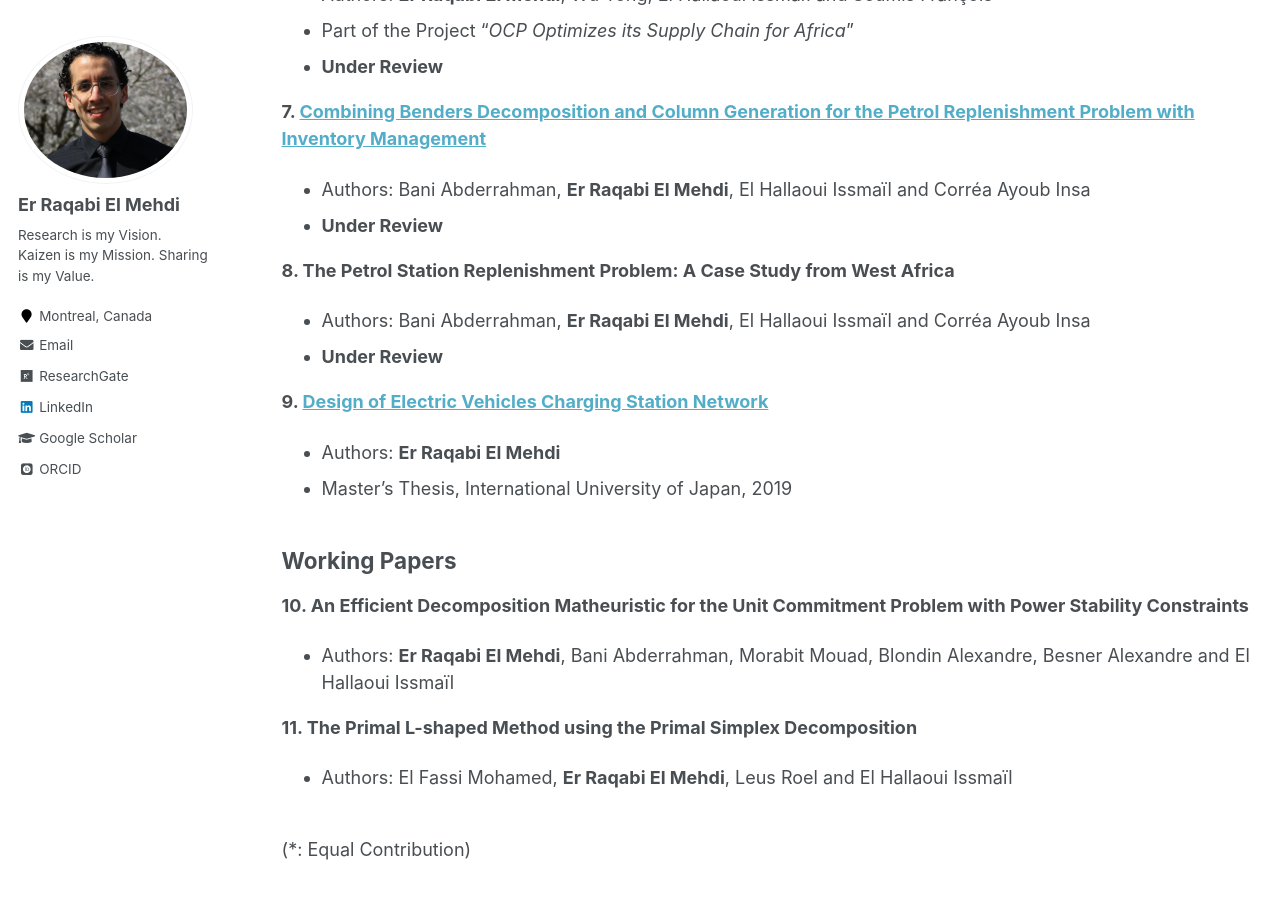
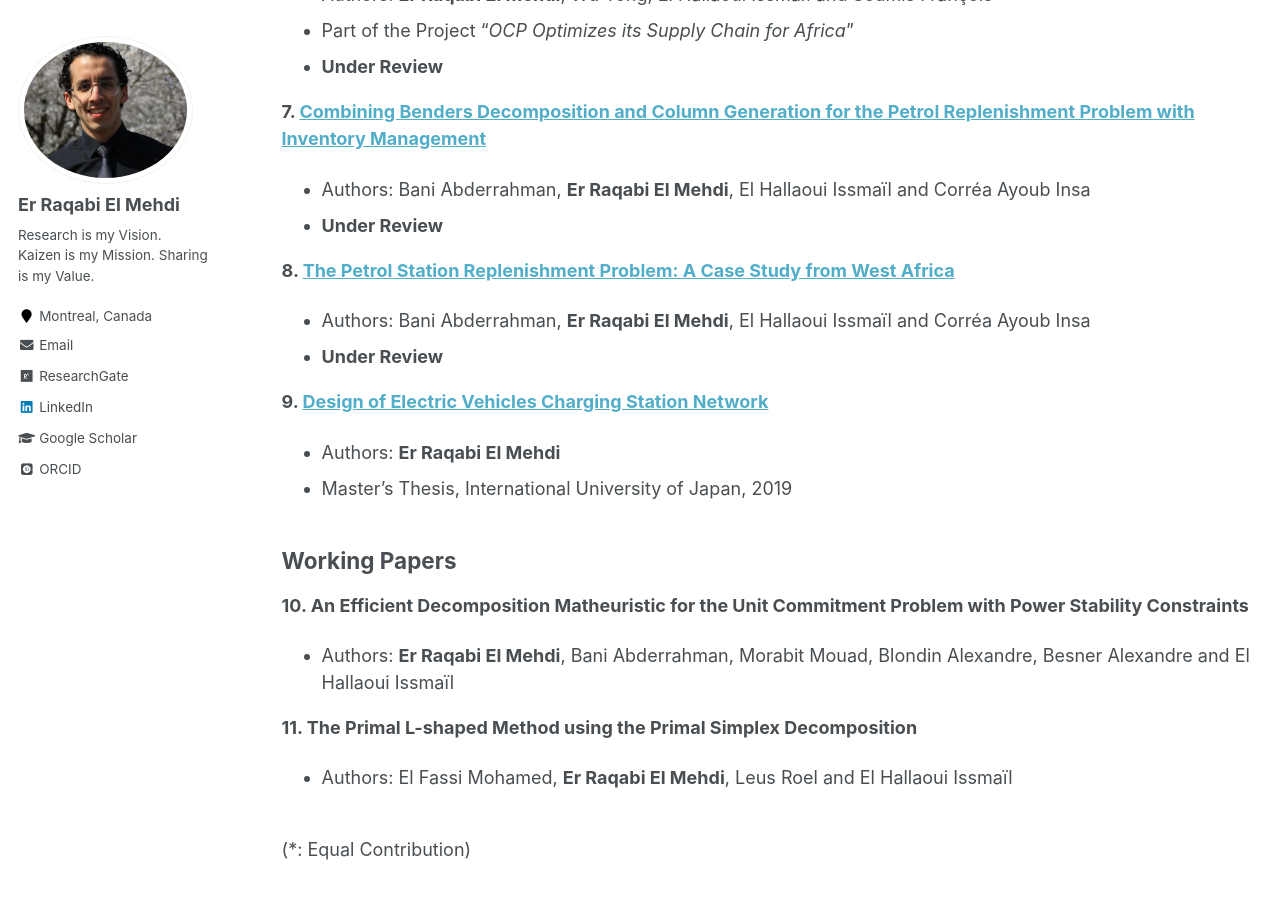
Before and after one commit to RqbMedi/rqbmedi.github.io, a Jekyll site: the page built from _pages/publications.md, in a window 1280 px wide and 900 px high, scrolled down 1438 px. Built offline with Jekyll 4.4.1, drawn with Linux system fonts in a browser that asks for light colours; some web fonts are replaced; part of the change alters nothing that is shown.

```diff
--- a/_pages/publications.md
+++ b/_pages/publications.md
@@ -48,7 +48,7 @@ Published & Under Review
  - Authors: Bani Abderrahman, **Er Raqabi El Mehdi**, El Hallaoui Issmaïl and Corréa Ayoub Insa
  - **Under Review**
 
-**8. The Petrol Station Replenishment Problem: A Case Study from West Africa**
+**8. [The Petrol Station Replenishment Problem: A Case Study from West Africa](https://www.gerad.ca/en/papers/G-2024-19)**
  - Authors: Bani Abderrahman, **Er Raqabi El Mehdi**, El Hallaoui Issmaïl and Corréa Ayoub Insa
  - **Under Review**
 
```
